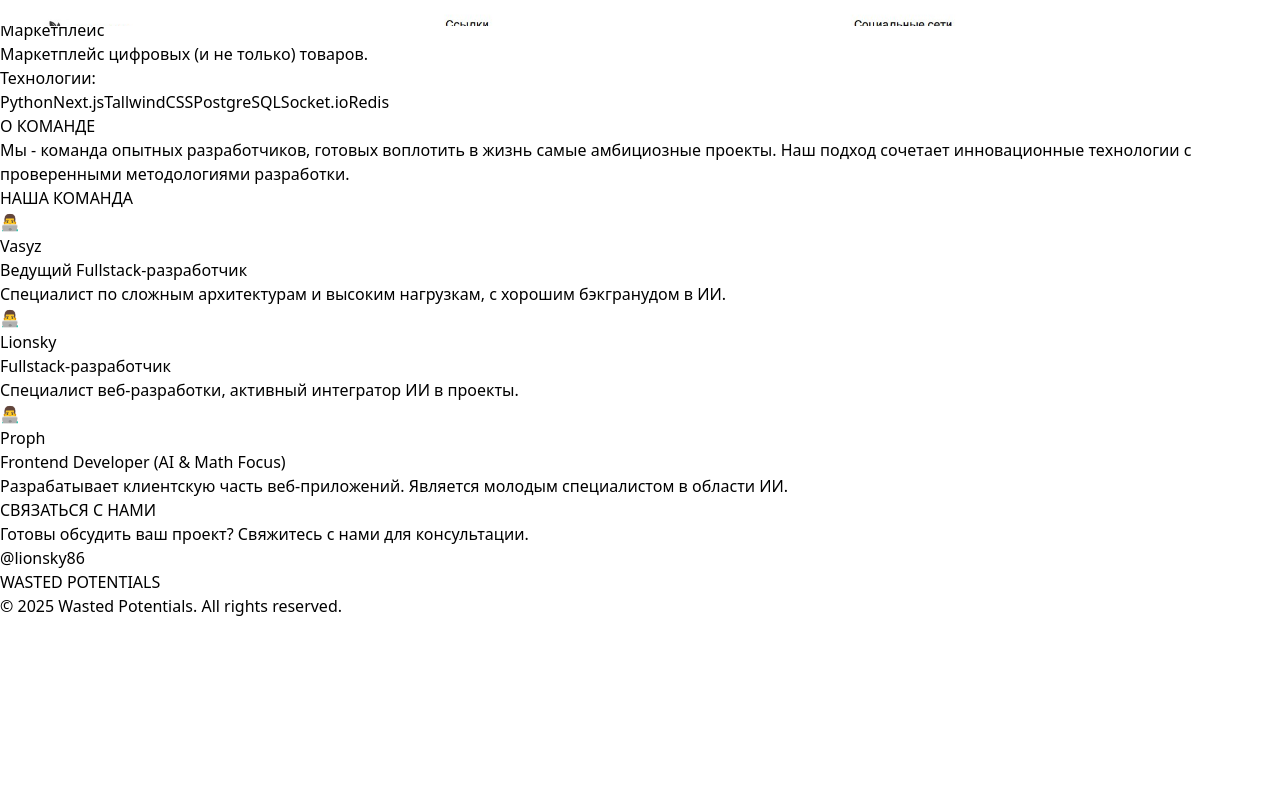
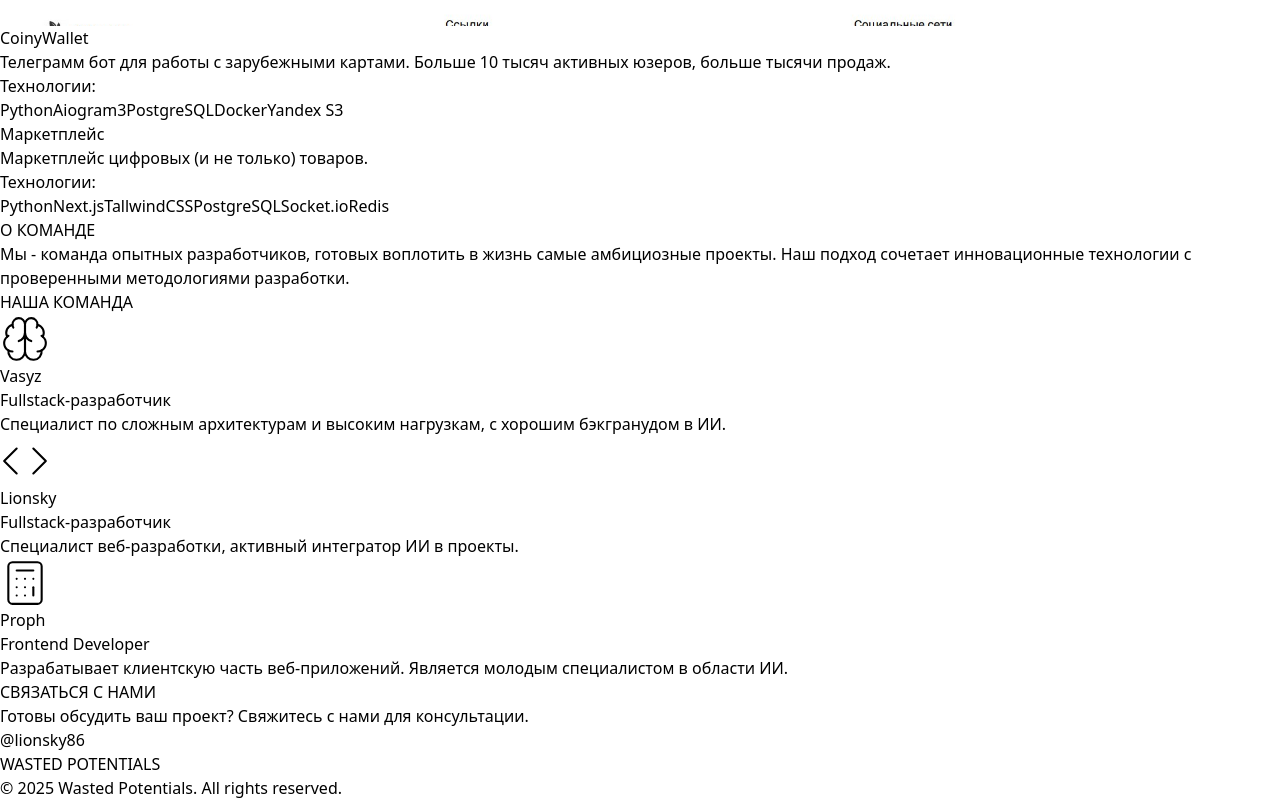
Before and after one commit to vasyza/wasted-potentials, a Next.js app: page / in a window 1280 px wide. Shown: the part 774-1574 px from the top of the page. Before the commit the page ends 1392 px from the top, so only its background shows below. Built offline with nearby package versions, Linux system fonts and the light colour scheme.

Commit message:
Final result

```diff
--- a/src/app/page.tsx
+++ b/src/app/page.tsx
@@ -2,7 +2,7 @@
 import { useState, useEffect } from 'react'
 import Head from 'next/head'
 import Image from 'next/image' // Импортируем Image для оптимизации изображений
-
+import {Bot, Brain, Calculator, Code, Cog, Smartphone, Wifi} from "lucide-react"
 
 
 interface Translations {
@@ -129,8 +129,8 @@
         en: 'Vasyz'
     },
     team_member1_role: {
-        ru: 'Ведущий Fullstack-разработчик',
-        en: 'Lead Fullstack developer'
+        ru: 'Fullstack-разработчик',
+        en: 'Fullstack developer'
     },
     team_member1_bio: {
         ru: 'Специалист по сложным архитектурам и высоким нагрузкам, с хорошим бэкгранудом в ИИ.',
@@ -153,8 +153,8 @@
         en: 'Proph'
     },
     team_member3_role: {
-        ru: 'Frontend Developer (AI & Math Focus)',
-        en: 'Frontend Developer (AI & Math Focus)'
+        ru: 'Frontend Developer',
+        en: 'Frontend Developer'
     },
     team_member3_bio: {
         ru: 'Разрабатывает клиентскую часть веб-приложений. Является молодым специалистом в области ИИ.',
@@ -226,9 +226,9 @@
     ];
 
     const teamMembers = [
-        { nameKey: 'team_member1_name', roleKey: 'team_member1_role', bioKey: 'team_member1_bio', avatar: '👨‍💻' },
-        { nameKey: 'team_member2_name', roleKey: 'team_member2_role', bioKey: 'team_member2_bio', avatar: '👨‍💻' },
-        { nameKey: 'team_member3_name', roleKey: 'team_member3_role', bioKey: 'team_member3_bio', avatar: '👨‍💻' }
+        { nameKey: 'team_member1_name', roleKey: 'team_member1_role', bioKey: 'team_member1_bio', avatar: <Brain size='50px' stroke-width='1px'></Brain> },
+        { nameKey: 'team_member2_name', roleKey: 'team_member2_role', bioKey: 'team_member2_bio', avatar: <Code size='50px' stroke-width='1px'></Code> },
+        { nameKey: 'team_member3_name', roleKey: 'team_member3_role', bioKey: 'team_member3_bio', avatar: <Calculator size='50px' stroke-width='1px'></Calculator> }
     ];
 
 
@@ -324,15 +324,15 @@
                         </h2>
                         <div className="grid grid-cols-1 md:grid-cols-2 lg:grid-cols-4 gap-8">
                             {[
-                                {title: t('web_dev'), desc: t('web_desc'), icon: '🌐'},
-                                {title: t('mobile_dev'), desc: t('mobile_desc'), icon: '📱'},
-                                {title: t('backend_dev'), desc: t('backend_desc'), icon: '⚙️'},
-                                {title: t('ai_dev'), desc: t('ai_desc'), icon: '🤖'}
+                                {title: t('web_dev'), desc: t('web_desc'), icon: <Wifi size='50px'></Wifi>},
+                                {title: t('mobile_dev'), desc: t('mobile_desc'), icon: <Smartphone size='50px'></Smartphone>},
+                                {title: t('backend_dev'), desc: t('backend_desc'), icon: <Cog size='50px'></Cog>},
+                                {title: t('ai_dev'), desc: t('ai_desc'), icon: <Bot size='50px'></Bot>}
                             ].map((service, index) => (
                                 <div key={index} className="group relative p-6 bg-white/5 backdrop-blur-sm border border-cyan-500/20 rounded-xl hover:border-cyan-400/40 transition-all duration-300 hover:transform hover:scale-105 focus-within:ring-2 focus-within:ring-cyan-400">
                                     <div className="absolute inset-0 bg-gradient-to-br from-cyan-500/5 to-purple-500/5 rounded-xl opacity-0 group-hover:opacity-100 transition-opacity duration-300" />
                                     <div className="relative z-10">
-                                        <div className="text-4xl mb-4" aria-hidden="true">{service.icon}</div>
+                                        <div className="text-4xl text-cyan-400 mb-4" aria-hidden="true">{service.icon}</div>
                                         <h3 className="text-xl font-semibold mb-3 text-cyan-400">{service.title}</h3>
                                         <p className="text-gray-300 text-sm leading-relaxed">{service.desc}</p>
                                     </div>
@@ -440,9 +440,11 @@
                                 <div key={index} className="group relative p-6 text-center bg-white/5 backdrop-blur-sm border border-pink-500/20 rounded-xl hover:border-pink-400/40 transition-all duration-300 hover:transform hover:scale-105 focus-within:ring-2 focus-within:ring-pink-400">
                                     <div className="absolute inset-0 bg-gradient-to-br from-pink-500/5 to-purple-500/5 rounded-xl opacity-0 group-hover:opacity-100 transition-opacity duration-300" />
                                     <div className="relative z-10">
-                                        <div className="text-5xl mb-4" aria-hidden="true">{member.avatar}</div>
+                                        <div className="flex justify-center text-cyan-400">
+                                            <div className="text-5xl mb-1" aria-hidden="true">{member.avatar}</div>
+                                        </div>
                                         <h3 className="text-xl font-semibold mb-1 text-pink-400">{t(member.nameKey)}</h3>
-                                        <p className="text-cyan-400 text-sm font-mono mb-3">{t(member.roleKey)}</p>
+                                        <p className="text-pink-400 text-sm font-mono mb-3">{t(member.roleKey)}</p>
                                         <p className="text-gray-300 text-xs leading-relaxed">{t(member.bioKey)}</p>
                                     </div>
                                 </div>
```
Also changed, not shown: package.json (+5 -4 lines), 1 other file (tests, documents, lock files or other folders).
